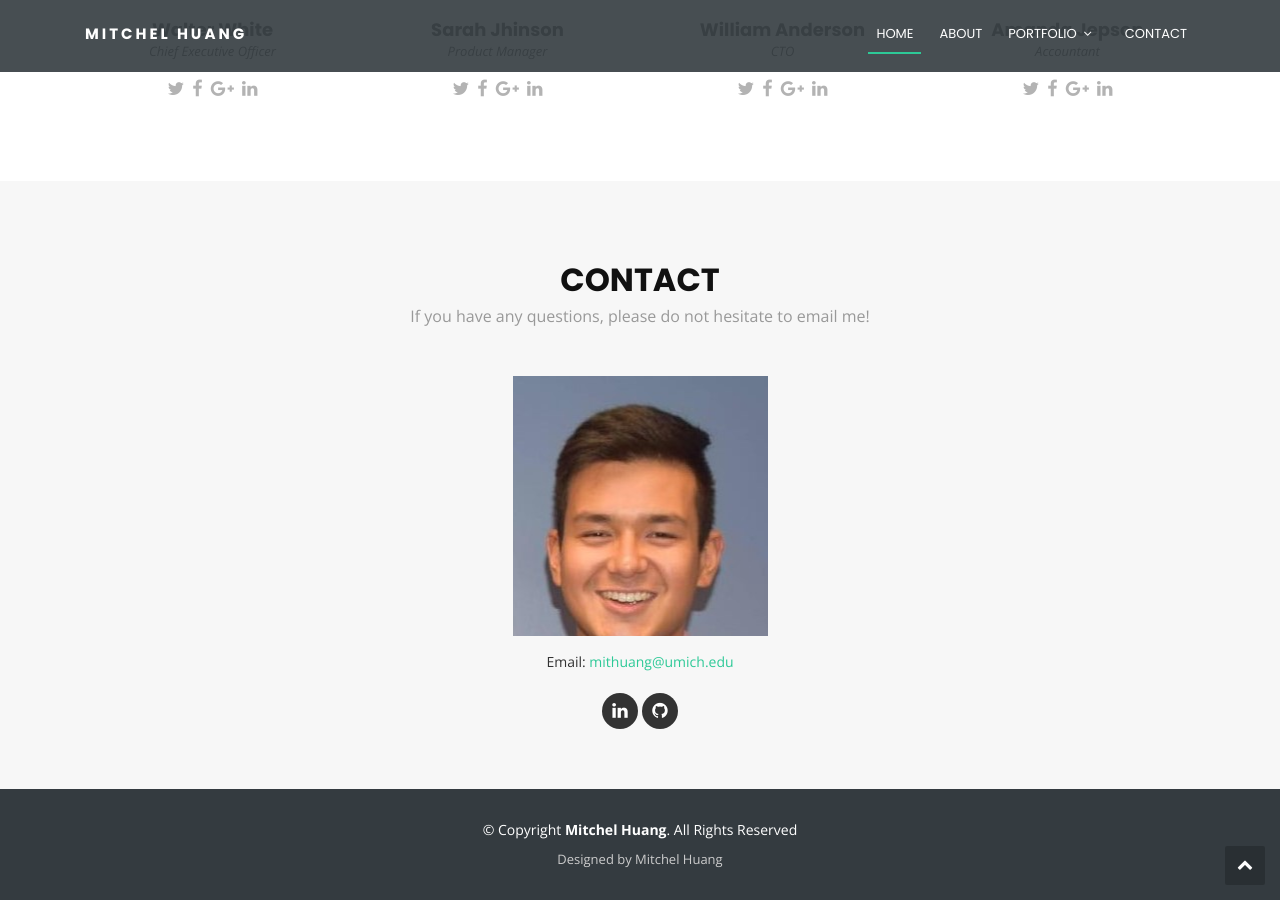
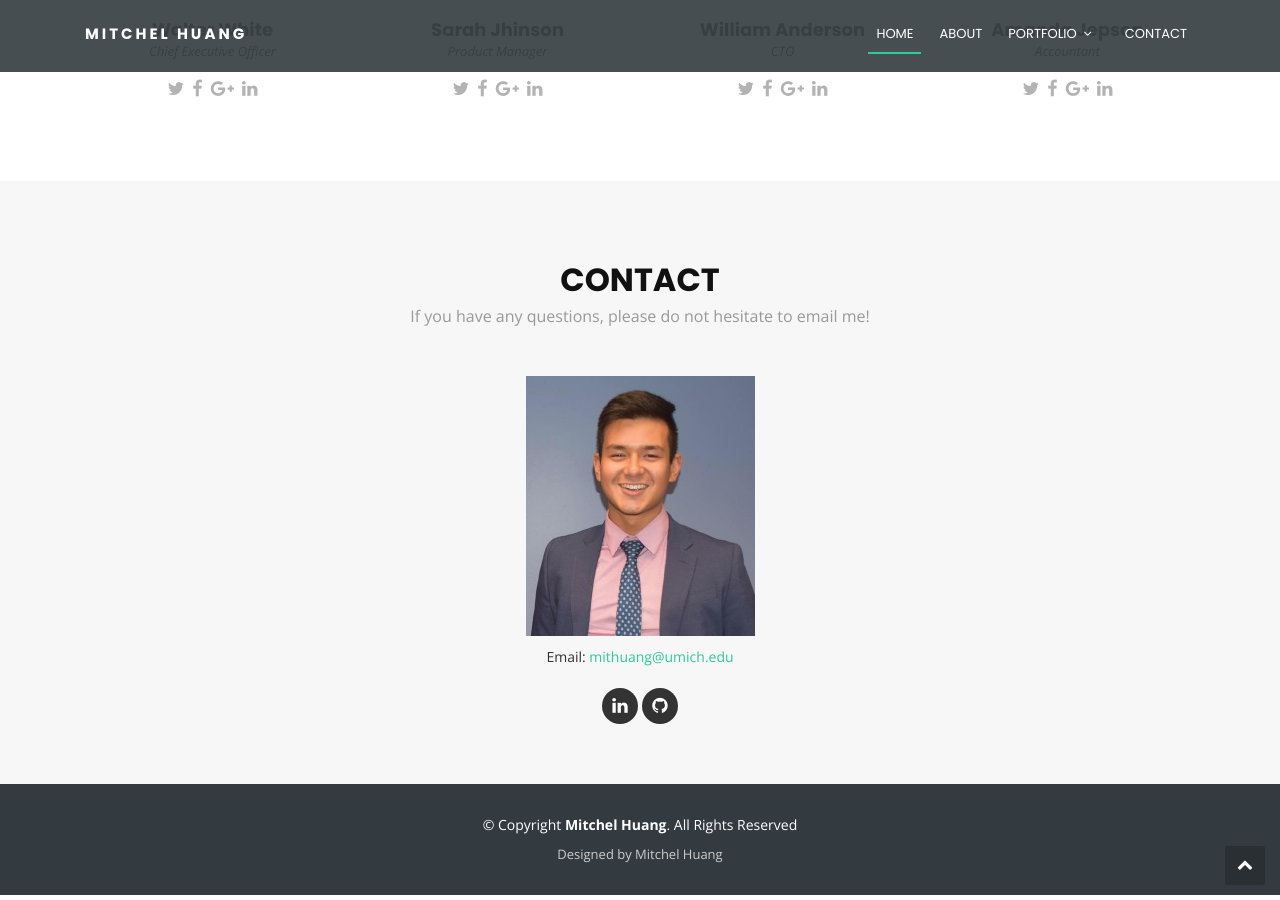
Before and after one commit to mithuang/mithuang.github.io, a Jekyll site: the page index.html, which Jekyll copies as it is, in a window 1280 px wide and 900 px high, scrolled down 3272 px. Built offline with Jekyll 4.4.1, drawn with Linux system fonts in a browser that asks for light colours.

```diff
--- a/css/style.css
+++ b/css/style.css
@@ -964,10 +964,11 @@ body.mobile-nav-active #mobile-nav-toggle {
 }
 
 #contact .background {
-  margin-bottom: 15px;
+  margin-bottom: 10px;
   overflow: hidden;
   height: 260px;
   background: url(../img/about-img2.jpg) center top no-repeat;
+  background-size: contain;
 }
 
 /*--------------------------------------------------------------
```
